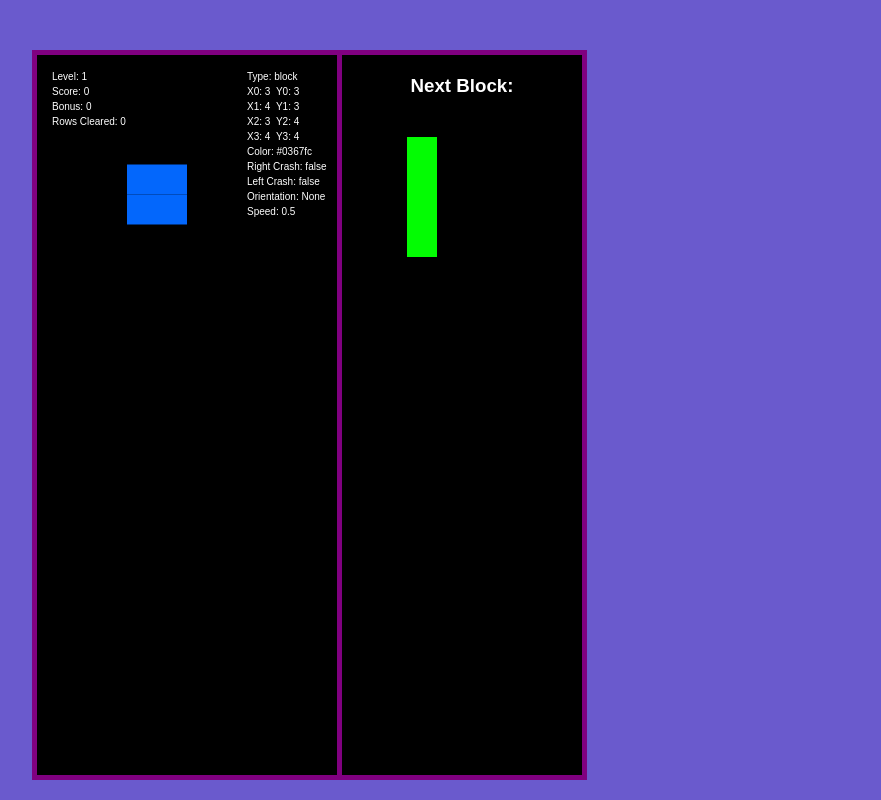
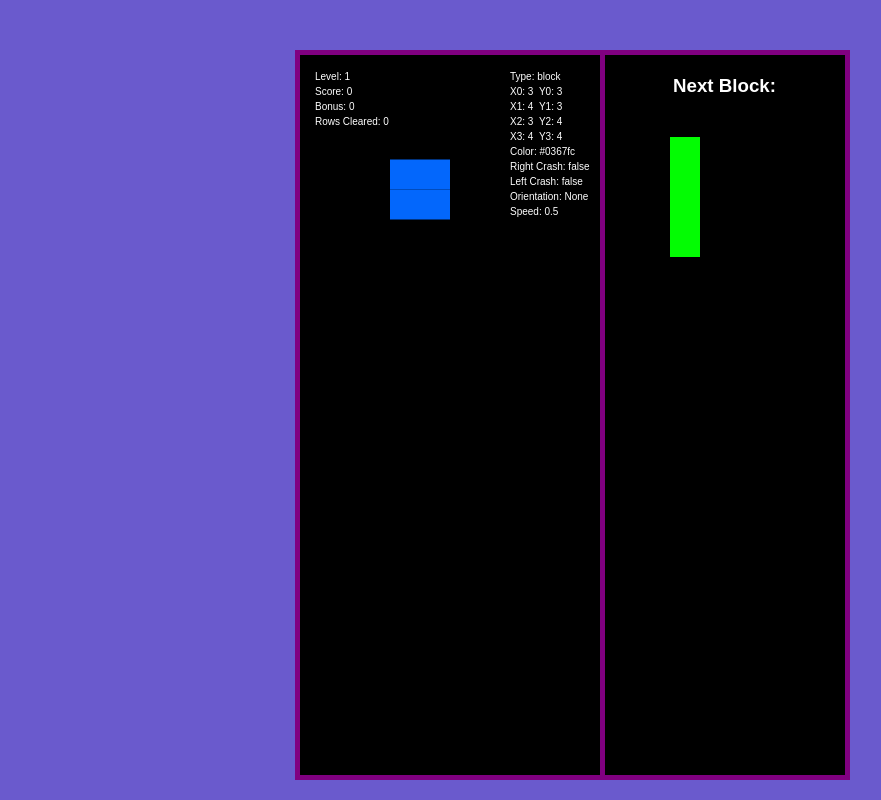
Before and after one commit to mlacosta/Marian-TETRIS, a plain HTML site: page index.html in a window 1280 px wide. Shown: the whole page, without its empty margins (68-949 px from the left). Drawn offline with Linux system fonts and the light colour scheme; a web font is replaced by a local one.

Commit message:
centered canvas

```diff
--- a/resources/CSS/style.css
+++ b/resources/CSS/style.css
@@ -46,13 +46,18 @@ body{
 
     width: 100%;
     display: flex;
+    justify-content:inline-block;
 
 }
 
 #playfield{
     border: 5px solid purple;
+    padding-left: 0;
+    padding-right: 0;
     margin-top: 50px;
-    margin-left: 100px;
+    margin-left: auto;
+    margin-right: 0;
+    display: block;
 
 }
 
@@ -60,6 +65,9 @@ body{
     border: 5px solid purple;
     margin-top: 50px;
     margin-left: -5px;
+    padding-right: 0;
+    margin-top: 50px;
+    margin-right: auto;
     background-color: #44088a;
     background-color: black;
     height: 730px;
--- a/resources/JS/main.js
+++ b/resources/JS/main.js
@@ -112,7 +112,7 @@ const gameLoop = (timeStamp)=>{
     context.clearRect(0,0,GAME_WIDTH,GAME_HEIGHT) //from start to the entire game screen
     game.drawMatrix(context);
 
-    if(showIntro && frameCount<80){
+    if(showIntro && frameCount<90){
         context.fillStyle = "#f0f";
         context.font = "25px Arial";
         context.fillText('TETRIS',GAME_WIDTH*.36,GAME_HEIGHT*.45);
```
